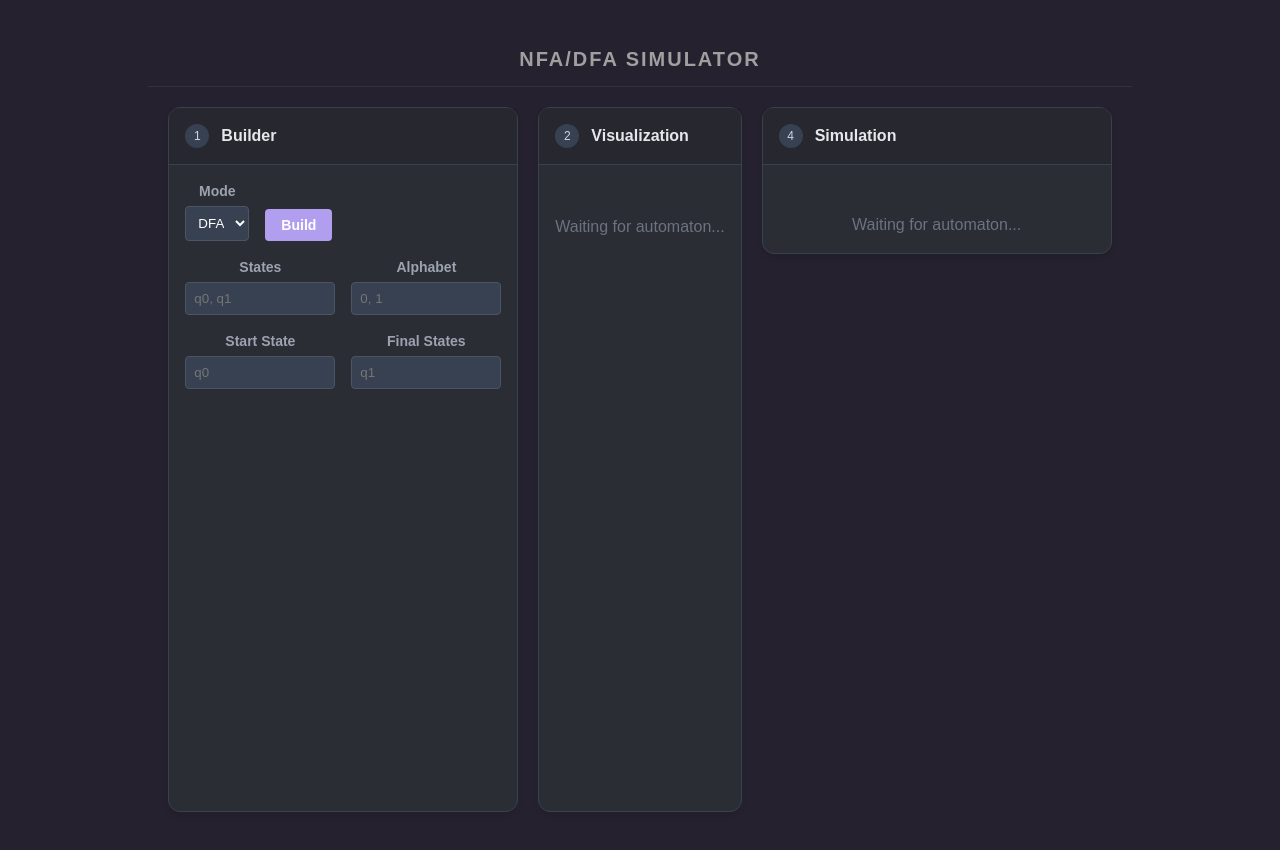
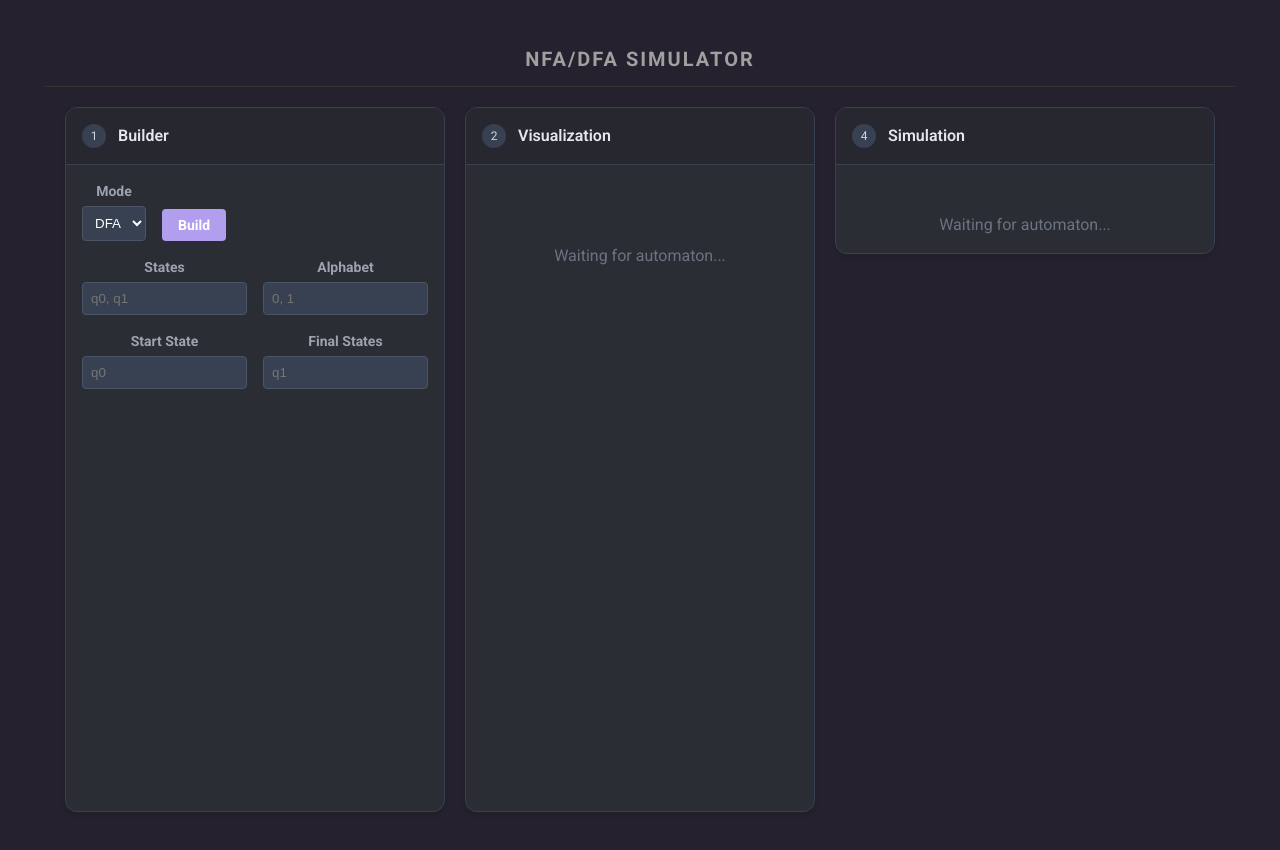
Before and after one commit to Starkiller-06/automaton_simulator, a React (Vite) app: page /Simulator in a window 1280 px wide. Shown: the top 850 px of the page. Built offline with nearby package versions, Linux system fonts and the light colour scheme.

Commit message:
New font added

```diff
--- a/src/App.css
+++ b/src/App.css
@@ -1,8 +1,11 @@
+@import url('https://fonts.googleapis.com/css2?family=Roboto:ital,wght@0,100..900;1,100..900&display=swap');
+
 #root {
   max-width: 1280px;
   margin: 0 auto;
   padding: 2rem;
   text-align: center;
+  font-family: 'Roboto';
 }
 
 .logo {
--- a/src/styles/Simulator.css
+++ b/src/styles/Simulator.css
@@ -1,3 +1,5 @@
+@import url('https://fonts.googleapis.com/css2?family=Roboto:ital,wght@0,100..900;1,100..900&display=swap');
+
 :root {
   --bg-dark: #25212E;
   --panel-bg: #2b2d35;
@@ -12,10 +14,9 @@
 
 body {
   margin: 0;
-  font-family: sans-serif;
+  font-family: 'Roboto';
   background-color: var(--bg-dark);
   color: var(--text-main);
-  overflow: visible; /* Prevent body scroll, handle in containers */
 }
 
 /* Page Layout */
@@ -23,7 +24,7 @@
   height: 100vh;
   display: flex;
   flex-direction: column;
-  overflow: hidden;
+  overflow: visible;
 }
 
 .simulator-title {
@@ -40,7 +41,7 @@
 .simulator-grid {
   flex: 1;
   display: grid;
-  grid-template-columns: 350px 1fr 350px;
+  grid-template-columns: 380px 350px 380px;
   gap: 1.25rem;
   padding: 1.25rem;
   overflow: visible;
@@ -126,7 +127,6 @@
   min-height: 0;
 }
 
-/* General Simulation Panel Styles (used in SimulationPanel.jsx) */
 .sim-controls {
   display: flex;
   gap: 0.5rem;
@@ -196,7 +196,6 @@
   border: 1px solid #374151;
 }
 
-/* Table Styles (used in TransitionTable.jsx) */
 .standard-table {
   width: 100%;
   border-collapse: collapse;
@@ -223,7 +222,6 @@
   color: #93c5fd;
 }
 
-/* Responsive adjustments */
 @media (max-width: 1024px) {
   .simulator-grid {
     grid-template-columns: 1fr;
```
